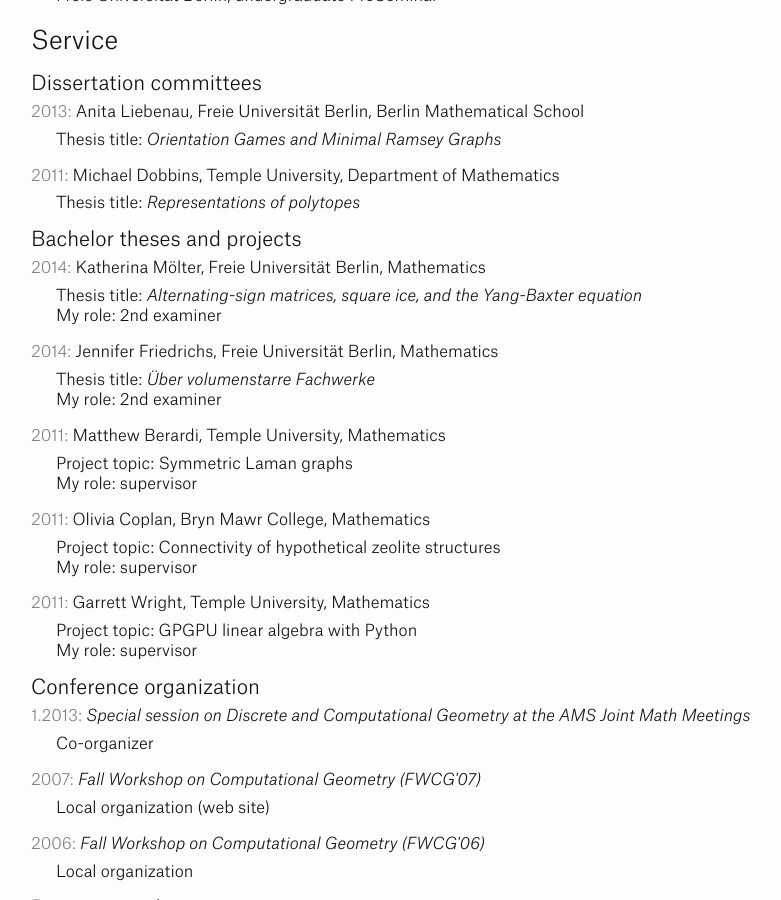
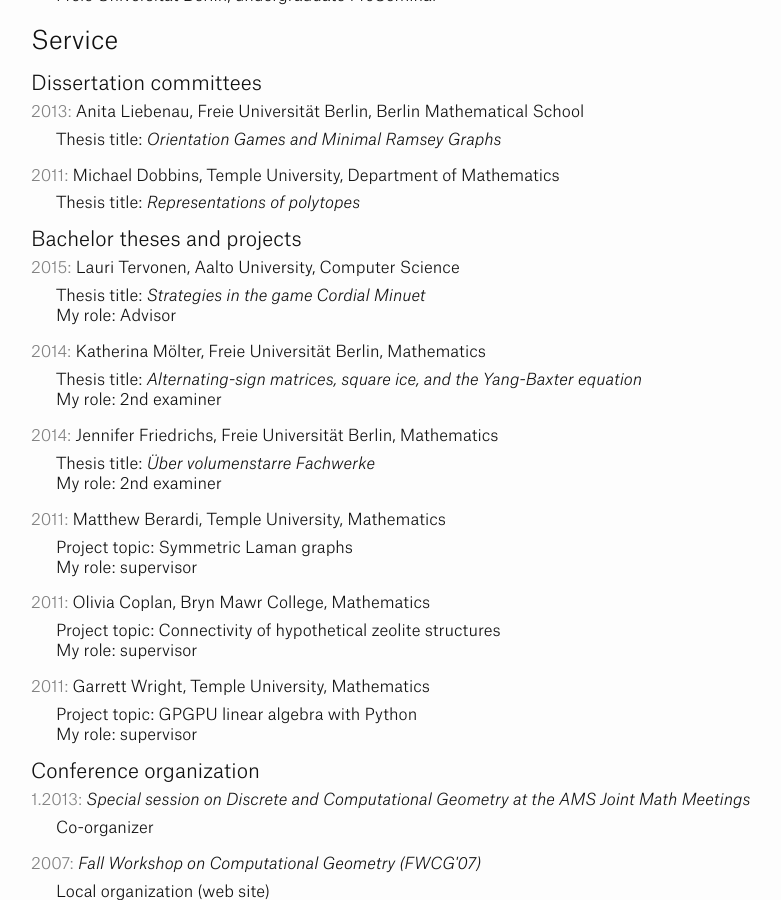
Before and after one commit to theran/theran.github.io, a Jekyll site: the page built from CV.html, in a window 1280 px wide and 900 px high, scrolled down 5012 px. Shown: the whole window, without its empty margins (239-1020 px from the left). Built offline with Jekyll 4.4.1, drawn with Linux system fonts in a browser that asks for light colours.

Commit message:
Aalto bachelor's student

```diff
--- a/CV.html
+++ b/CV.html
@@ -177,6 +177,13 @@ dissertationcommittees:
         year: 2011
 bachelortheses:
     -
+        student: Lauri Tervonen
+        institution: Aalto University
+        thesistitle: Strategies in the game Cordial Minuet
+        subject: Computer Science
+        myrole: Advisor
+        year: 2015
+    -
         student: Katherina Mölter
         institution: Freie Universität Berlin
         thesistitle: Alternating-sign matrices, square ice, and the Yang-Baxter equation
@@ -186,7 +193,7 @@ bachelortheses:
     -
         student: Jennifer Friedrichs
         institution: Freie Universität Berlin
-        thesistitle: Über volumenstarre Fachwerke
+        thesistitle: Über volumenstarre Fachwerke
         subject: Mathematics
         myrole: 2nd examiner
         year: 2014
```
